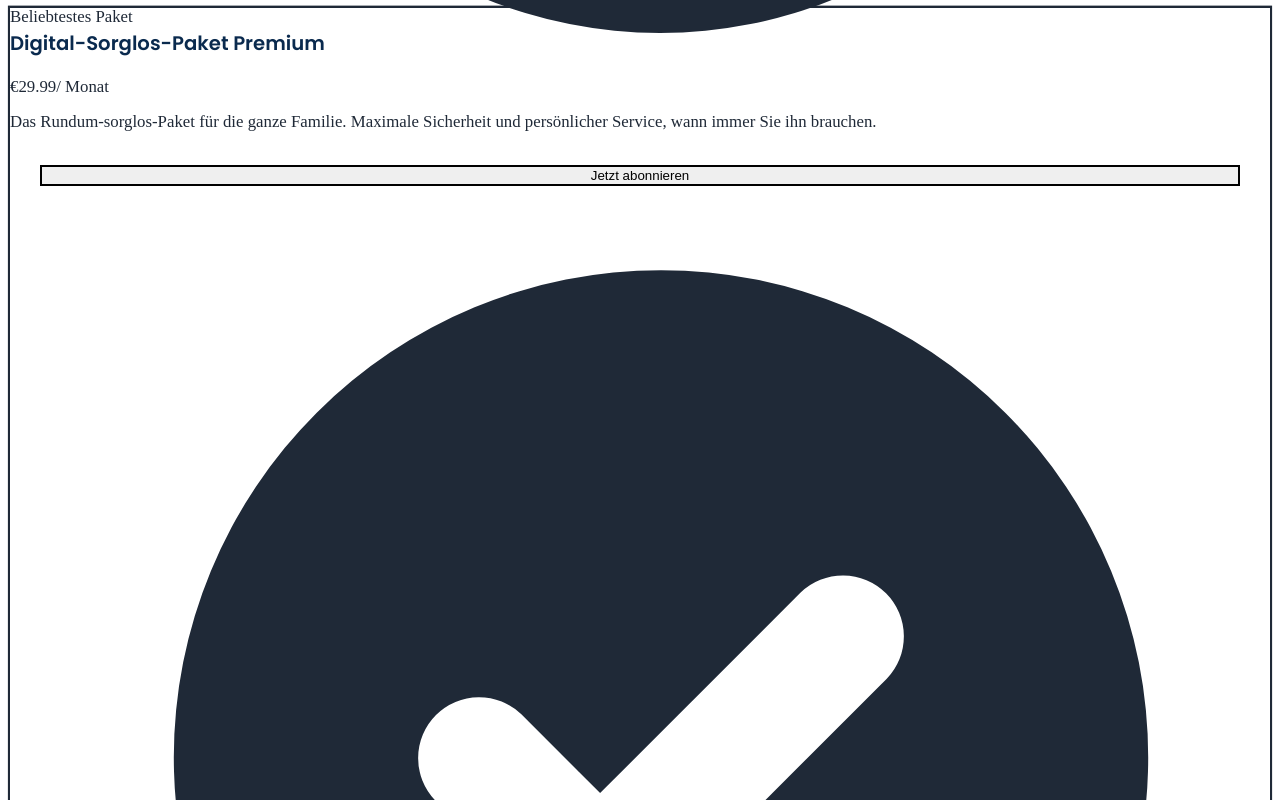
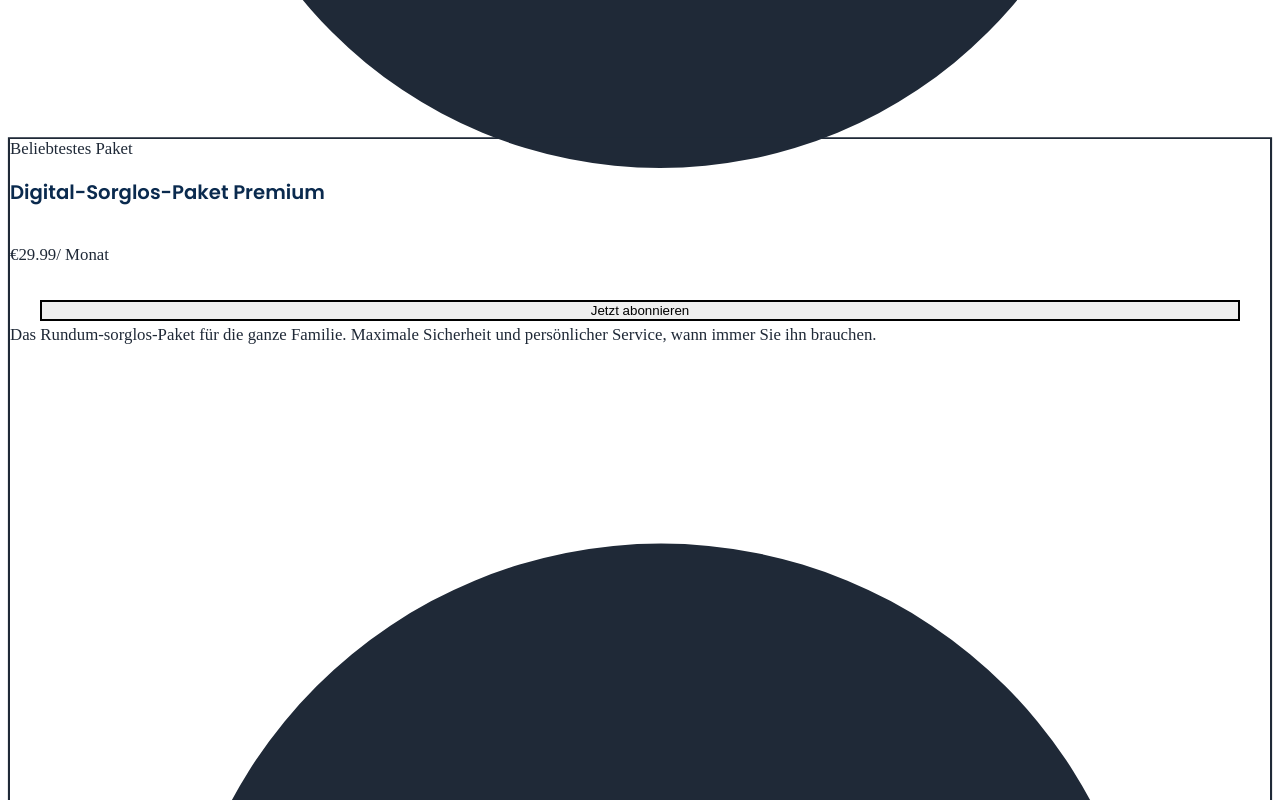
Before and after one commit to clouitreee/tech-hilfe-pro-nrw, a Next.js app: page /abonnements/privat in a window 1280 px wide. Shown: the part 6341-7141 px from the top of the page. Built offline with nearby package versions, Linux system fonts and the light colour scheme; no server answers.

Commit message:
Perfect pricing table alignment with flexbox - all elements horizontally aligned across cards

```diff
--- a/app/abonnements/privat/page.tsx
+++ b/app/abonnements/privat/page.tsx
@@ -97,27 +97,27 @@ export default function PrivateSubscriptionsPage() {
                     </div>
                   )}
 
-                  <div className="p-8">
+                  <div className="p-8 flex flex-col h-full">
                     {/* Plan Header */}
                     <div className="mb-6">
-                      <h3 className="text-2xl font-display font-bold text-primary mb-2">
+                      <h3 className="text-2xl font-display font-bold text-primary mb-2 min-h-[64px] flex items-center">
                         {plan.name}
                       </h3>
-                      <div className="flex items-baseline gap-2 mb-4">
+                      <div className="flex items-baseline gap-2 mb-4 min-h-[60px]">
                         <span className="text-5xl font-bold text-primary">
                           €{plan.price?.toFixed(2)}
                         </span>
                         <span className="text-neutral-500">/ Monat</span>
                       </div>
-                      <p className="text-neutral-600 text-sm leading-relaxed">
+                      <p className="text-neutral-600 text-sm leading-relaxed min-h-[60px]">
                         {plan.id === 'private_basis'
                           ? 'Die Grundsicherung für Ihren digitalen Alltag. Wir halten Ihre Technik im Hintergrund fit und sicher.'
                           : 'Das Rundum-sorglos-Paket für die ganze Familie. Maximale Sicherheit und persönlicher Service, wann immer Sie ihn brauchen.'}
                       </p>
                     </div>
 
-                    {/* Features */}
-                    <div className="mb-8">
+                    {/* Features - flex-grow to push button to bottom */}
+                    <div className="mb-8 flex-grow">
                       <ul className="space-y-3">
                         {plan.features.map((feature, i) => (
                           <li key={i} className="flex items-start gap-3">
@@ -140,7 +140,8 @@ export default function PrivateSubscriptionsPage() {
                       </ul>
                     </div>
 
-                    {/* CTA Button */}
+                    {/* CTA Button - always at bottom */}
+                    <div className="mt-auto">
                       <Button
                         variant={'popular' in plan && plan.popular ? 'primary' : 'outline'}
                         fullWidth
@@ -148,6 +149,7 @@ export default function PrivateSubscriptionsPage() {
                       >
                         Jetzt abonnieren
                       </Button>
+                    </div>
                   </div>
                 </motion.div>
               ))}
--- a/app/abonnements/unternehmen/page.tsx
+++ b/app/abonnements/unternehmen/page.tsx
@@ -104,13 +104,13 @@ export default function BusinessSubscriptionsPage() {
                     </div>
                   )}
 
-                  <div className="p-8 flex-grow flex flex-col">
+                  <div className="p-8 flex flex-col h-full">
                     {/* Plan Header */}
                     <div className="mb-6">
-                      <h3 className="text-2xl font-display font-bold text-primary mb-2">
+                      <h3 className="text-2xl font-display font-bold text-primary mb-2 min-h-[64px] flex items-center">
                         {plan.name}
                       </h3>
-                      <div className="flex items-baseline gap-2 mb-4">
+                      <div className="flex items-baseline gap-2 mb-4 min-h-[60px]">
                         {plan.price ? (
                           <>
                             <span className="text-5xl font-bold text-primary">
@@ -124,7 +124,7 @@ export default function BusinessSubscriptionsPage() {
                           </span>
                         )}
                       </div>
-                      <p className="text-neutral-600 text-sm leading-relaxed">
+                      <p className="text-neutral-600 text-sm leading-relaxed min-h-[80px]">
                         {plan.id === 'business_grundschutz' &&
                           'Der "MSP-Lite"-Einstieg für Selbstständige und Kleinstunternehmen. Wir sichern Ihre grundlegenden IT-Prozesse ab.'}
                         {plan.id === 'business_wachstum' &&
@@ -134,7 +134,7 @@ export default function BusinessSubscriptionsPage() {
                       </p>
                     </div>
 
-                    {/* Features */}
+                    {/* Features - flex-grow to push button to bottom */}
                     <div className="mb-8 flex-grow">
                       <ul className="space-y-3">
                         {plan.features.map((feature, i) => (
@@ -158,7 +158,8 @@ export default function BusinessSubscriptionsPage() {
                       </ul>
                     </div>
 
-                    {/* CTA Button */}
+                    {/* CTA Button - always at bottom */}
+                    <div className="mt-auto">
                       <Button
                         variant={'popular' in plan && plan.popular ? 'primary' : 'outline'}
                         fullWidth
@@ -166,6 +167,7 @@ export default function BusinessSubscriptionsPage() {
                       >
                         {'custom' in plan && plan.custom ? 'Angebot anfordern' : 'Jetzt abonnieren'}
                       </Button>
+                    </div>
                   </div>
                 </motion.div>
               ))}
```
Lines whose indentation alone changed are shown as unchanged.
